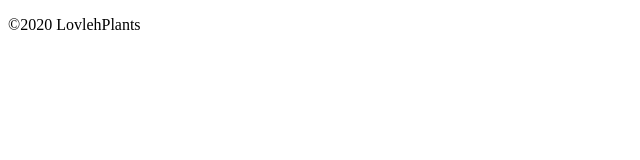
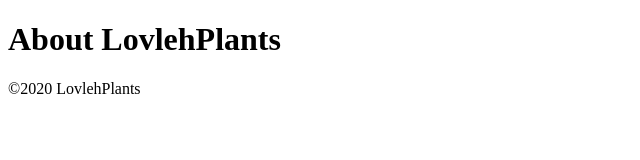
Before and after one commit to carey-andrew/LovlehPlants, a plain HTML site: page about.html in a window 1280 px wide. Shown: the whole page, without its empty margins (0-640 px from the left). Drawn offline with Linux system fonts and the light colour scheme.

Commit message:
Added headers to html pages closes #4

```diff
--- a/about.html
+++ b/about.html
@@ -8,6 +8,11 @@
     <title>About</title>
   </head>
   <body>
+    <header>
+      <h1>
+        About LovlehPlants
+      </h1>
+    </header>
     <footer>
         <p>©2020 LovlehPlants</p>
       </footer>
```
Also changed, not shown: contact.html (+5 -0 lines), gardenCentres.html (+5 -0 lines), index.html (+6 -1 lines), plants.html (+5 -0 lines).
